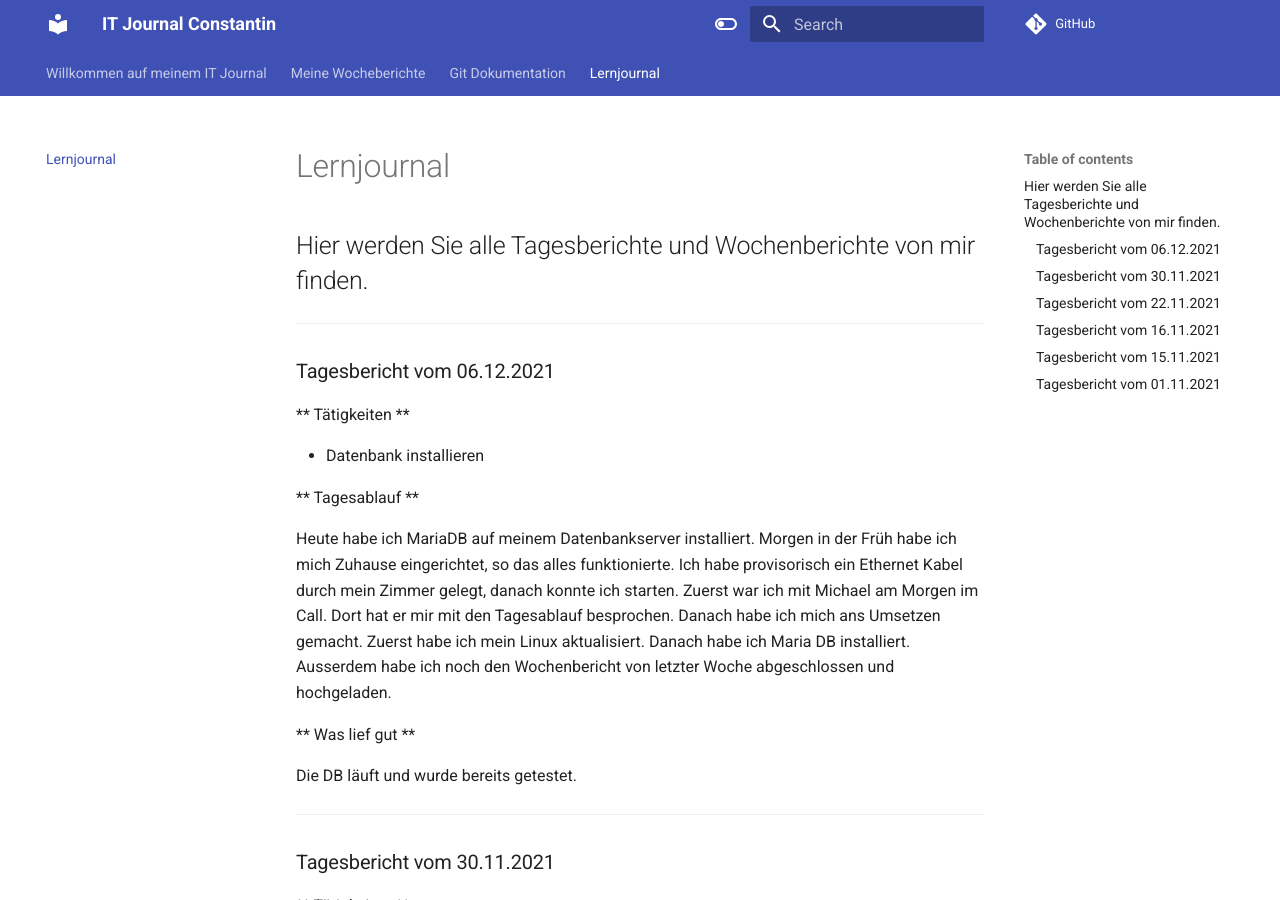
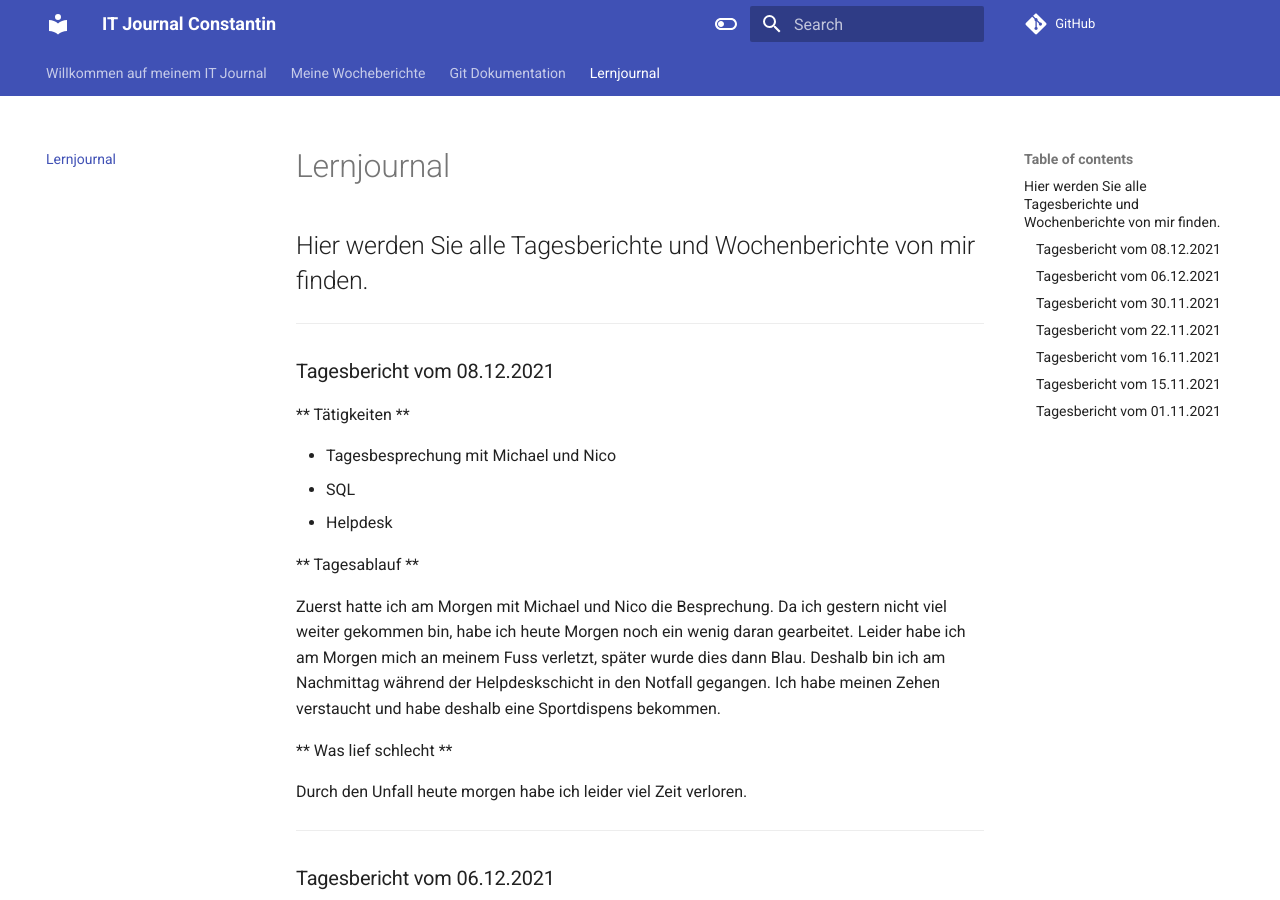
Before and after one commit to constantin-koenig/ITjournal, an MkDocs documentation site: the page built from docs/lernjournal.md, in a window 1280 px wide and 900 px high. Built offline with MkDocs 1.6.1 and Material for MkDocs 9.7.7, drawn with Linux system fonts in a browser that asks for light colours; comment, search, counter and statistics services are not loaded.

Commit message:
Tagesbericht vom 08.12.2021 hinzugefügt

```diff
--- a/docs/lernjournal.md
+++ b/docs/lernjournal.md
@@ -1,6 +1,28 @@
 # Lernjournal
 
 ## Hier werden Sie alle Tagesberichte und Wochenberichte von mir finden.
+
+---
+
+### Tagesbericht vom 08.12.2021
+
+** Tätigkeiten **
+
+- Tagesbesprechung mit Michael und Nico
+- SQL
+- Helpdesk
+
+** Tagesablauf **
+
+Zuerst hatte ich am Morgen mit Michael und Nico die Besprechung.
+Da ich gestern nicht viel weiter gekommen bin, habe ich heute Morgen noch ein wenig daran gearbeitet.
+Leider habe ich am Morgen mich an meinem Fuss verletzt, später wurde dies dann Blau.
+Deshalb bin ich am Nachmittag während der Helpdeskschicht in den Notfall gegangen.
+Ich habe meinen Zehen verstaucht und habe deshalb eine Sportdispens bekommen.
+
+** Was lief schlecht **
+
+Durch den Unfall heute morgen habe ich leider viel Zeit verloren.
 
 ---
 
```
